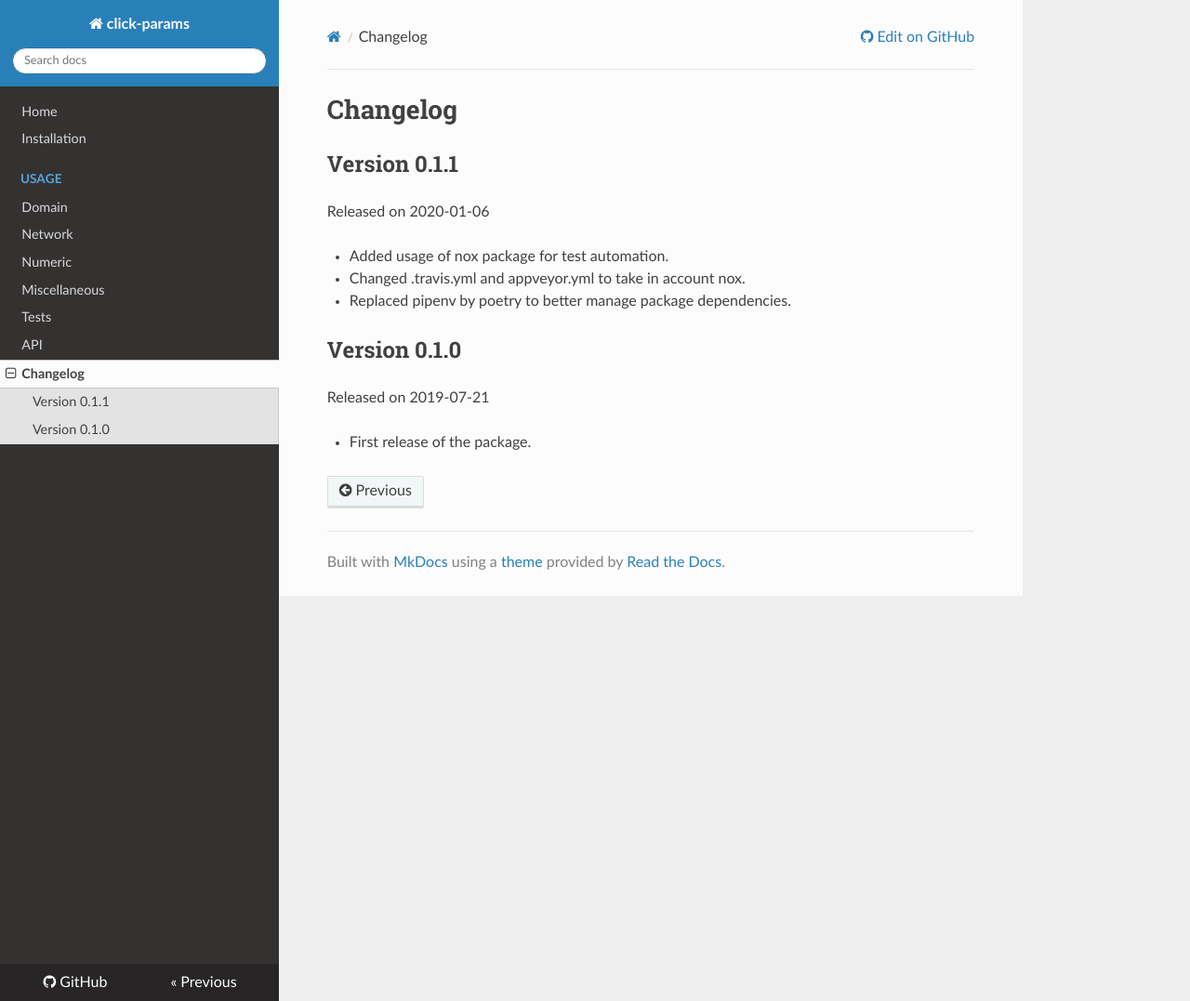
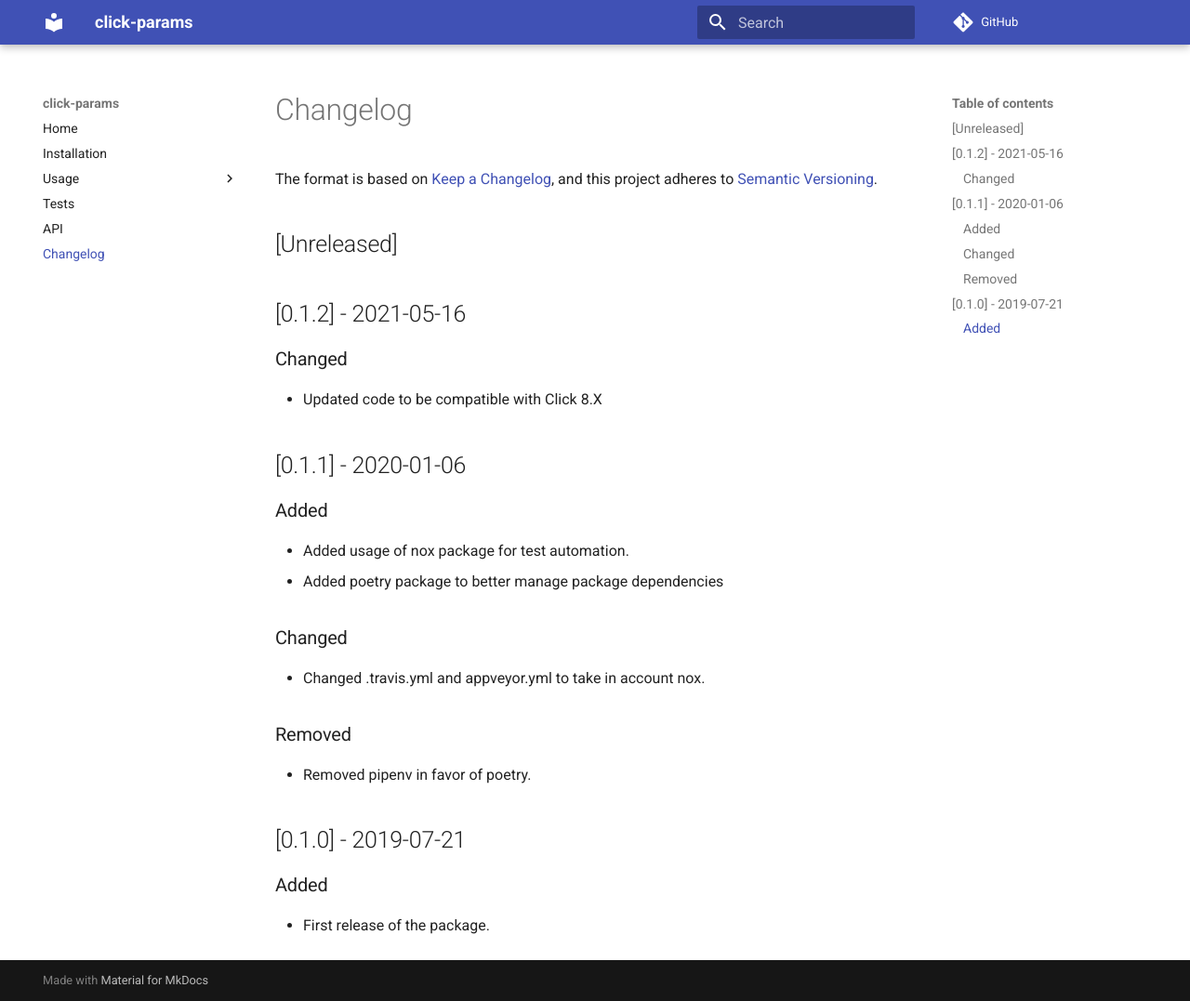
Before and after one commit to click-contrib/click_params, an MkDocs documentation site: the page built from docs/changelog.md, in a window 1280 px wide and 1077 px high. Shown: the whole window at 93% size. Built offline with MkDocs 1.6.1 and Material for MkDocs 9.7.7, drawn with Linux system fonts in a browser that asks for light colours; nearby versions of some CDN libraries; comment, search, counter and statistics services are not loaded; old or Windows-style settings are respelled for this version of MkDocs.

Commit message:
Make sure click_params works with click 8.X (#3)
* fix: fix various issues introduced by click 8.X

* tests(nox): add pypy3 to the list of python versions to run tests against

* ci: removed travis configuration file

* docs: update project version and changelog files

* docs: improved documentation

installed package mkdocs-material to use the material design

Co-authored-by: le_woudar <rollandkev@yahoo.fr>

```diff
--- a/click_params/__init__.py
+++ b/click_params/__init__.py
@@ -1,4 +1,4 @@
-__version__ = '0.1.1'
+__version__ = '0.1.2'
 
 from .base import BaseParamType, ValidatorParamType, RangeParamType, ListParamType
 from .domain import (
--- a/docs/changelog.md
+++ b/docs/changelog.md
@@ -1,15 +1,29 @@
 # Changelog
 
-## Version 0.1.1
+The format is based on [Keep a Changelog](https://keepachangelog.com/en/1.0.0/),
+and this project adheres to [Semantic Versioning](https://semver.org/spec/v2.0.0.html).
 
-Released on 2020-01-06
+## [Unreleased]
 
+## [0.1.2] - 2021-05-16
+
+### Changed
+
+- Updated code to be compatible with Click 8.X
+
+## [0.1.1] - 2020-01-06
+
+### Added
 - Added usage of nox package for test automation.
+- Added poetry package to better manage package dependencies
+
+### Changed
 - Changed .travis.yml and appveyor.yml to take in account nox.
-- Replaced pipenv by poetry to better manage package dependencies.
 
-## Version 0.1.0
+### Removed
+- Removed pipenv in favor of poetry.
 
-Released on 2019-07-21
+## [0.1.0] - 2019-07-21
 
+### Added
 - First release of the package.
--- /dev/null
+++ b/docs/requirements.txt
@@ -0,0 +1,3 @@
+click==8.0.0
+validators==0.18.2
+mkdocs-material==7.1.4
--- a/mkdocs.yml
+++ b/mkdocs.yml
@@ -6,7 +6,10 @@ site_url: https://click-params.readthedocs.io
 repo_url: https://github.com/click-contrib/click_params/
 edit_uri: tree/master/docs
 
-pages:
+theme:
+  name: material
+
+nav:
   - Home: index.md
   - Installation: installation.md
   - Usage:
@@ -18,9 +21,9 @@ pages:
   - API: api.md
   - Changelog: changelog.md
 
-theme: readthedocs
-
 markdown_extensions:
   - toc:
       permalink: true
   - admonition
+  - codehilite:
+      css_class: highlight
--- a/setup.cfg
+++ b/setup.cfg
@@ -1,6 +1,6 @@
 [tool:pytest]
 testpaths = tests
-addopts = --cov=click_params --cov-report html
+addopts = --cov=click_params --cov-report html --cov-report xml
 
 [flake8]
 max-line-length = 120
```
Also changed, not shown: .readthedocs.yml (+2 -5 lines), .travis.yml (deleted, +0 -31 lines), CHANGELOG.md (+19 -5 lines), README.md (+1 -2 lines), appveyor.yml (deleted, +0 -23 lines), docs/index.md (+1 -13 lines), noxfile.py (+5 -12 lines), pyproject.toml (+7 -4 lines), 5 other files.
